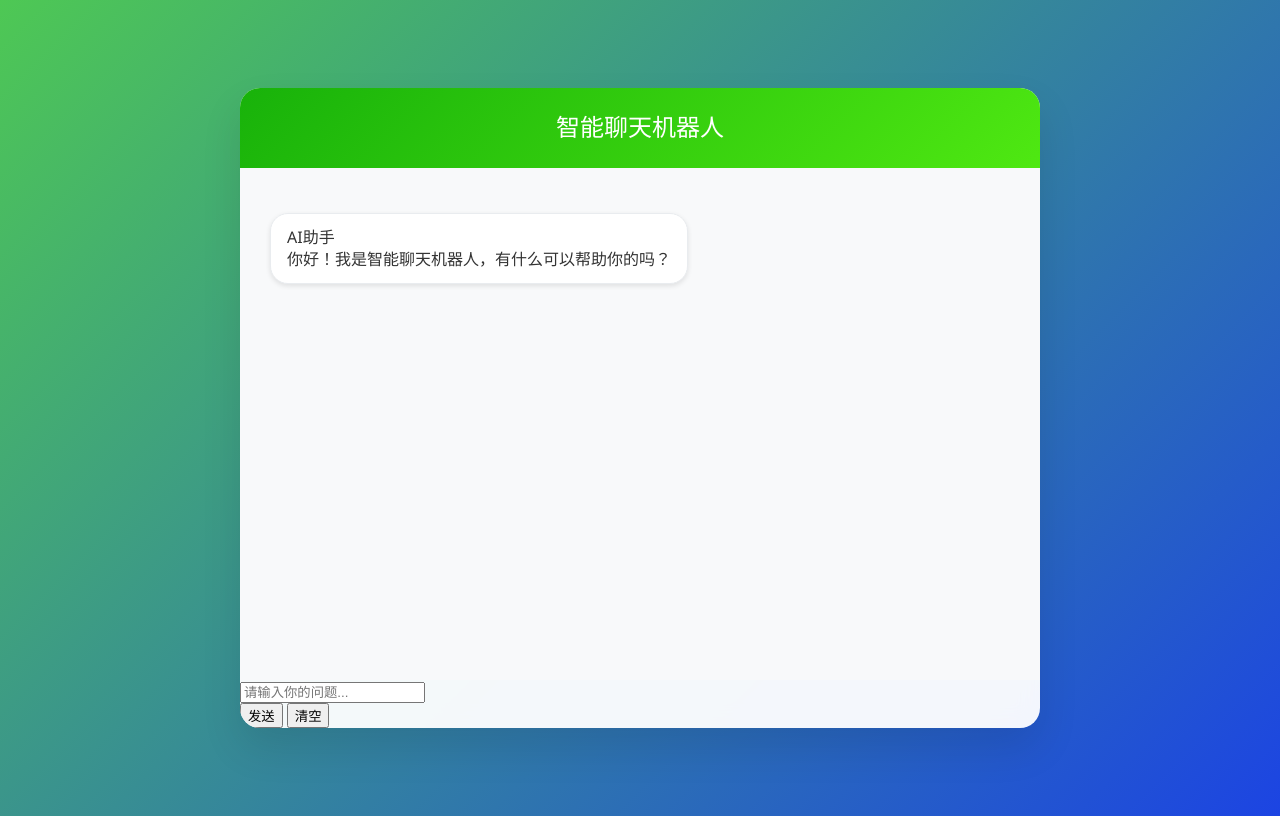
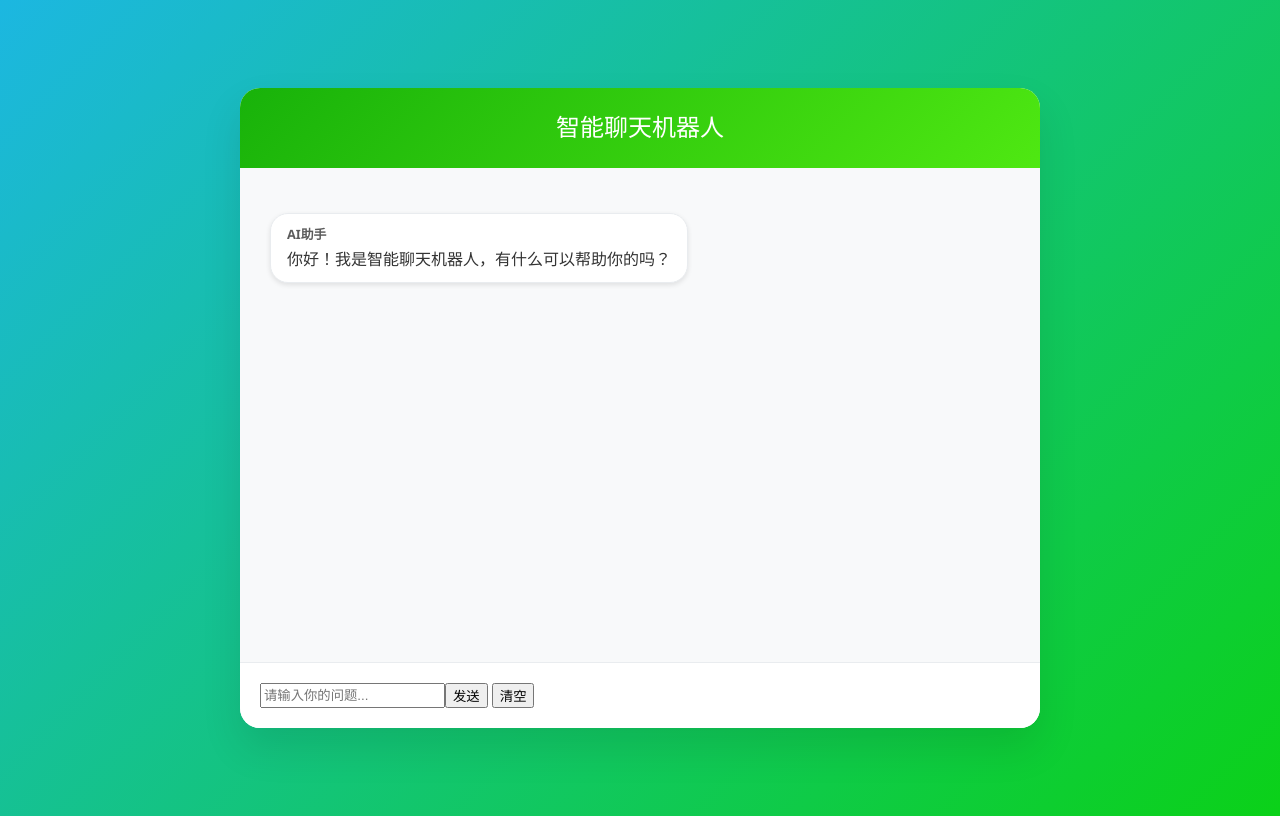
Before and after one commit to wangtust/chatbot_web, a Python web app: template templates/index.html in a window 1280 px wide. Run offline with Jinja, Linux system fonts and the light colour scheme; the template is opened without the code that fills it, so the values that code supplies are empty.

Commit message:
7.14前端

```diff
--- a/templates/index.html
+++ b/templates/index.html
@@ -16,6 +16,7 @@
             <h2>智能聊天机器人</h2>
             <div id="config-info"></div>
         </div>
+
         <!-- 聊天框 -->
         <div id="messages">
             <div class="msg bot">
@@ -26,6 +27,7 @@
 
             </div>
         </div>
+
         <!-- 输入区域 -->
         <div id="input-area">
             <label for="user-input"></label>
--- a/templates/styles.css
+++ b/templates/styles.css
@@ -3,7 +3,7 @@
 body {
     font-family: 'Segoe UI', Tahoma, Geneva, Verdana, sans-serif;
     /* 采用渐变的背景色 */
-    background: linear-gradient(135deg, #4ec854 0%, #1c44e3 100%);
+    background: linear-gradient(135deg, #1cb7e1 0%, #0bd118 100%);
     min-height: 100vh;
     display: flex;
     justify-content: center;
@@ -76,7 +76,7 @@ body {
         transform: translateY(10px);
      }
      to{
-        opacity: 100;
+        opacity: 1;
         transform: translateY(0);
      }
 }
@@ -108,19 +108,22 @@ body {
     color: white;
     margin-left: auto;
 }
-/*
+
 .sender {
-    font-weight: bold;
-    display: block;
-    margin-bottom: 5px;
-} */
+    font-weight: 600;
+    font-size: 0.8em;
+    margin-bottom: 4px;
+    opacity: 0.8;
+}
 
-/* 输入区域
+/* 输入区域 */
 #input-area {
+    padding: 20px;
+    background: white;
+    border-top: 1px solid #e9ecef;
     display: flex;
-    align-items: center;
-    padding: 10px 20px;
-} */
+
+}
 
 /* #user-input {
     flex: 1;
```
